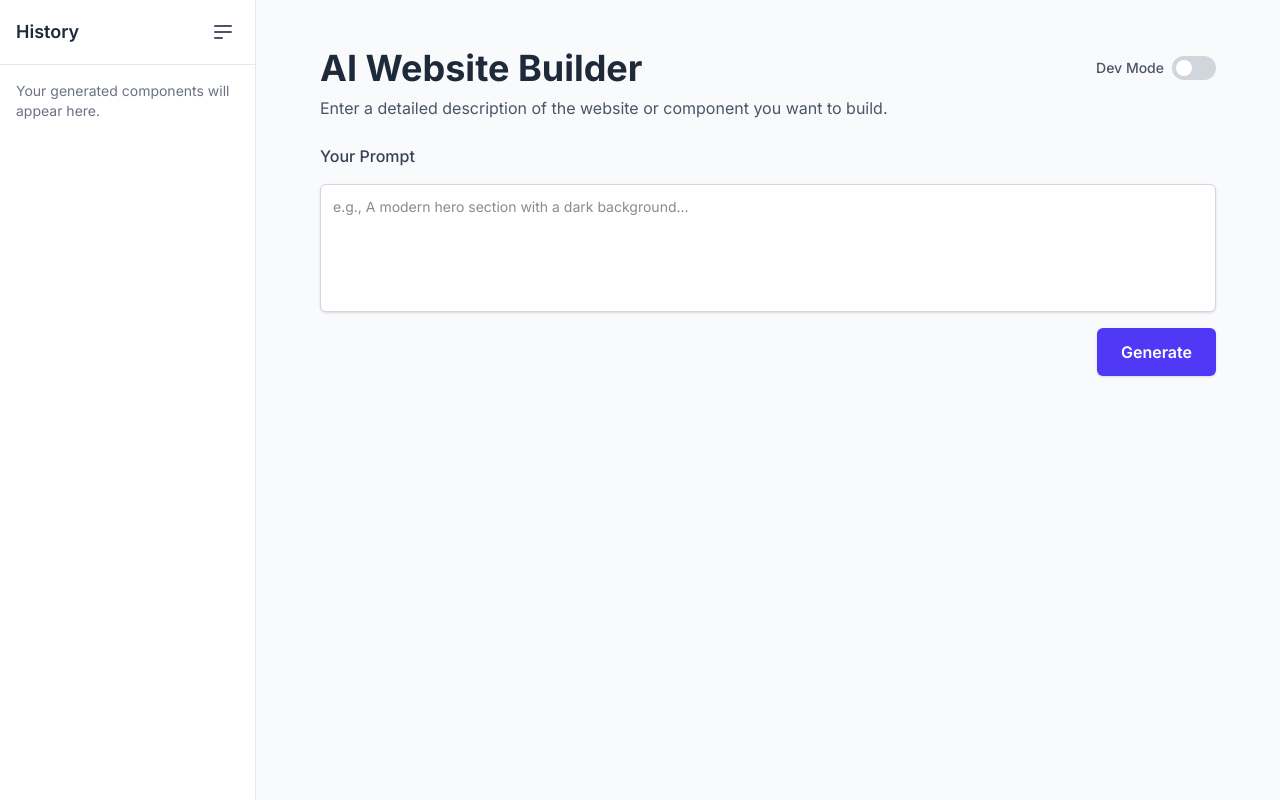
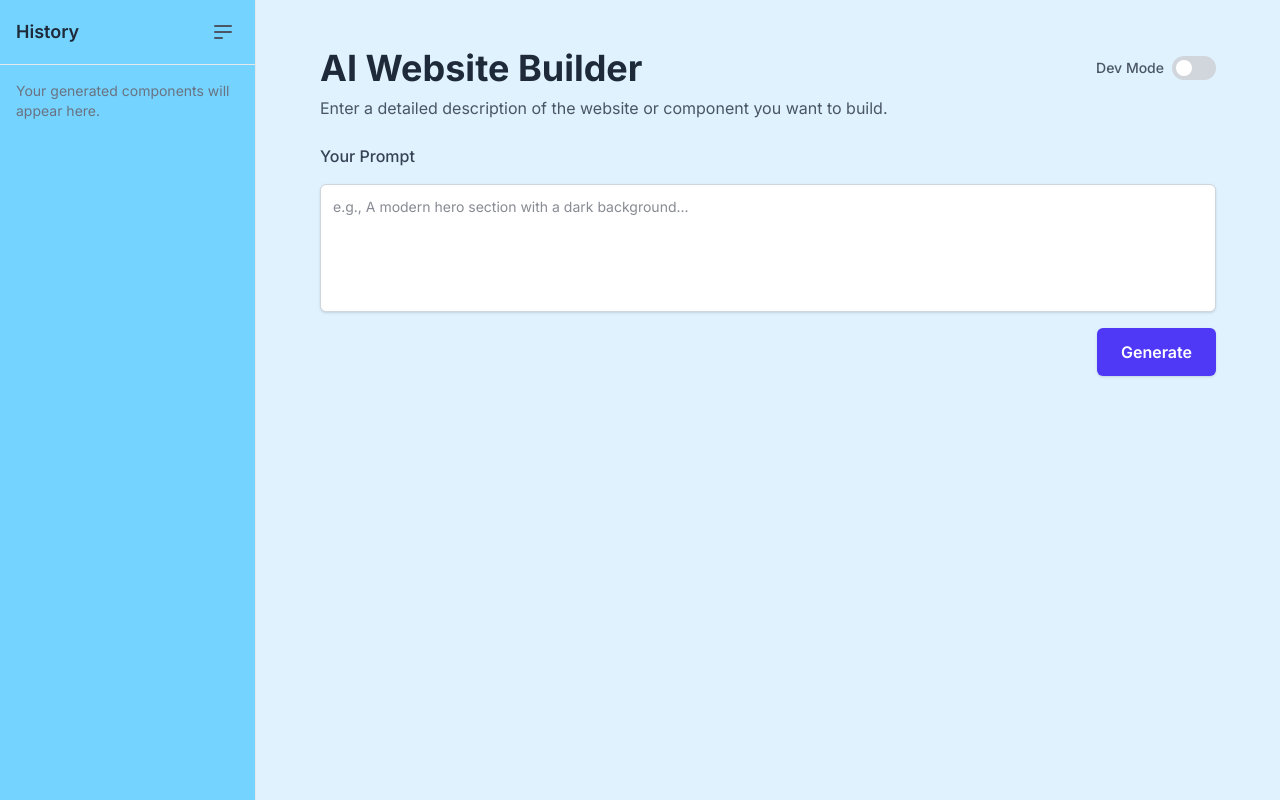
Before and after one commit to Chitransh-C/ai_website_builder, a Next.js app: page / in a window 1280 px wide. Built offline with nearby package versions, Linux system fonts and the light colour scheme.

Commit message:
improved light mode

```diff
--- a/src/app/page.tsx
+++ b/src/app/page.tsx
@@ -59,12 +59,12 @@ export default function HomePage() {
 
   return (
     <>
-      <div className="flex min-h-screen bg-slate-50 dark:bg-gray-900 transition-colors">
+      <div className="flex min-h-screen bg-sky-100 dark:bg-gray-900 transition-colors">
 
-        <aside className={`bg-white dark:bg-gray-800 border-r border-gray-200 dark:border-gray-700 flex flex-col transition-all duration-300 ${isHistoryOpen ? 'w-64' : 'w-20'}`}>
+        <aside className={`bg-sky-300 dark:bg-gray-800 border-r border-gray-200 dark:border-gray-700 flex flex-col transition-all duration-300 ${isHistoryOpen ? 'w-64' : 'w-20'}`}>
           <div className="flex items-center justify-between p-4 border-b border-gray-200 dark:border-gray-700 flex-shrink-0">
             <h2 className={`text-lg font-semibold text-gray-800 dark:text-slate-200 ${!isHistoryOpen && 'hidden'}`}>History</h2>
-            <button onClick={() => setIsHistoryOpen(!isHistoryOpen)} className="p-1 rounded-md hover:bg-gray-100 dark:hover:bg-gray-700">
+            <button onClick={() => setIsHistoryOpen(!isHistoryOpen)} className="p-1 rounded-md hover:bg-sky-500 dark:hover:bg-gray-700">
               <svg xmlns="http://www.w3.org/2000/svg" className="h-6 w-6 text-gray-600 dark:text-gray-400" fill="none" viewBox="0 0 24 24" stroke="currentColor"><path strokeLinecap="round" strokeLinejoin="round" strokeWidth={2} d="M4 6h16M4 12h16M4 18h7" /></svg>
             </button>
           </div>
@@ -177,7 +177,7 @@ export default function HomePage() {
                     </button>
                   </div>
                   <div className={`border border-gray-300 dark:border-gray-700 rounded-md bg-white dark:bg-slate-800 ${isFocusMode ? 'flex-grow' : ''}`}>
-                    <iframe id="preview-iframe" title="Live Preview" sandbox="allow-scripts" className="w-full h-full min-h-[24rem]"/>
+                    <iframe id="preview-iframe" title="Live Preview" sandbox="allow-scripts allow-modals" className="w-full h-full min-h-[24rem]"/>
                   </div>
                   <div className={isFocusMode ? 'hidden' : 'mt-6'}>
                     <div className="flex border-b border-gray-300 dark:border-gray-700">
```
